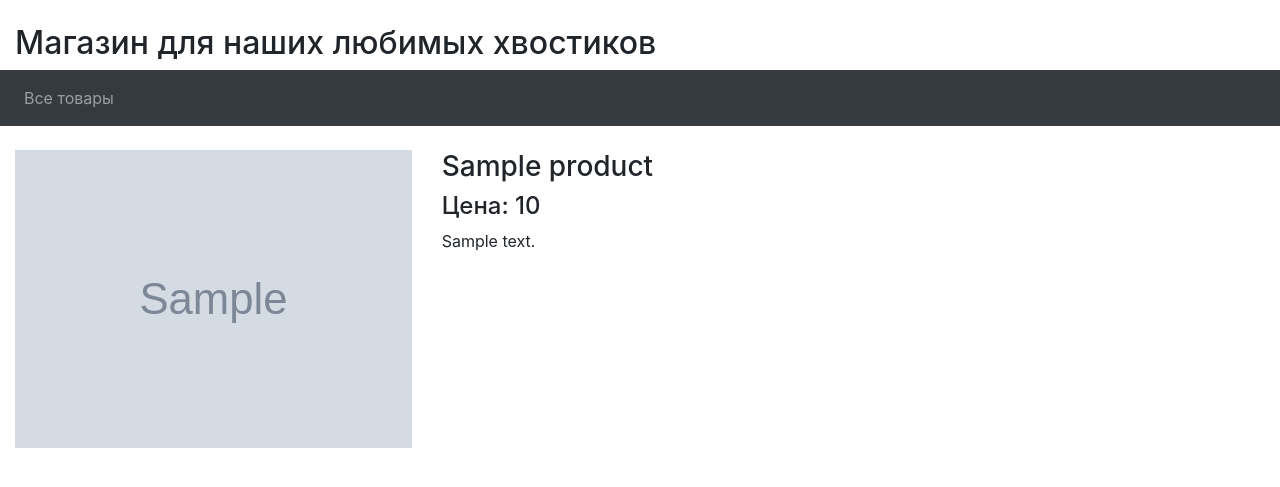
After one commit to Saadat366/petshop, a Django app: template product/templates/product/product.html in a window 1280 px wide. The commit adds this page. Shown: the top 487 px of the page. Run offline with Django 3.2, Linux system fonts and the light colour scheme; the template is opened without the code that fills it: most values are stand-ins (such as "Sample title", 1, 10 or a date in 2020); grey boxes marked "Sample" are stand-in pictures; some libraries are stand-ins or nearby versions.

Commit message:
with columns

```diff
--- a/core/templates/base.html
+++ b/core/templates/base.html
@@ -13,10 +13,8 @@
 <body>
     <div class="container-fluid">
         <br>
-        <h3>Sticky Navbar</h3>
-        <p>A sticky navigation bar stays fixed at the top of the page when you scroll past it.</p>
-        <p>Scroll this page to see the effect. <strong>Note:</strong> sticky-top does not work in IE11 and earlier.</p>
-      </div>
+        <h2>Магазин для наших любимых хвостиков</h2>
+    </div>
 
       <nav class="navbar navbar-expand-sm bg-dark navbar-dark sticky-top">
         <!-- <a class="navbar-brand" href="#">Logo</a> -->
--- a/product/models.py
+++ b/product/models.py
@@ -10,6 +10,7 @@ class Product(models.Model):
         blank=True,
         verbose_name="Категория"
     )
+    image = models.ImageField(null=True, blank=True, upload_to="product_image", verbose_name="Изображение товара")
     description = models.TextField(null=True, blank=True, verbose_name = "Описание")
     price = models.DecimalField(max_digits=7, decimal_places=2, verbose_name = "Цена")
     was_bought = models.IntegerField(default=0, verbose_name = "Количество продаж")
--- /dev/null
+++ b/product/templates/product/product.html
@@ -0,0 +1,16 @@
+{% extends 'base.html' %}
+
+{% block content %}
+<div class="row">
+    {% if product.image %}
+        <div class="col-lg-4 col-md-6 col-sm-12">
+            <img src="{{ product.image.url }}" width="100%">
+        </div>
+    {% endif %}
+    <div class="col-lg-8 col-md-6 col-sm-12">
+        <h3>{{ product }}</h3>
+        <h4>Цена: {{ product.price }}</h4>
+
+        <div>{{ product.description|linebreaks }}</div>
+    </div>
+{% endblock %}
--- a/product/templates/product/products.html
+++ b/product/templates/product/products.html
@@ -6,7 +6,7 @@
     <br>
     <ul>
         {% for product in products %}
-            <li>{{ product }}</li>
+            <li><a href="{% url 'product' product.id %}">{{ product }}</a></li>
         {% endfor %}
     </ul>
 
--- a/product/urls.py
+++ b/product/urls.py
@@ -1,6 +1,7 @@
 from django.urls import path
-from product.views import products
+from product.views import *
 
 urlpatterns = [
-    path("all/", products, name="products")
+    path("all/", products, name="products"),
+    path("<int:id>/", product, name="product")
 ]
--- a/product/views.py
+++ b/product/views.py
@@ -4,3 +4,8 @@ from product.models import *
 def products(request):
     products = Product.objects.filter(in_stock=True)
     return render(request, "product/products.html", {"products": products})
+
+def product(request, id):
+    context = {}
+    context["product"] = Product.objects.get(id=id)
+    return render(request, "product/product.html", context)
```
Also changed, not shown: product/migrations/0004_product_image.py (added), product/migrations/0005_auto_20200711_1742.py (added), product_image/корм_для_попугаев.jpeg (added), product_image/переноска_для_кошек.jpg (added), product_image/переноска_для_собак.webp (added).
